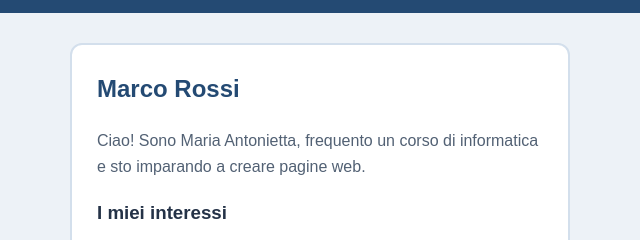
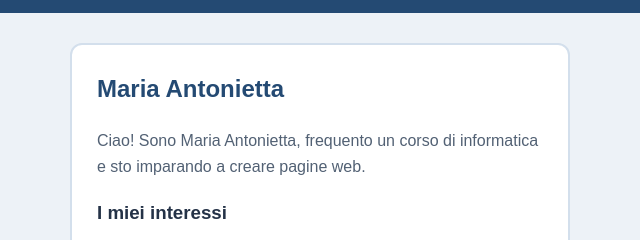
Before and after one commit to lunacodes1/laboratorio-html, a plain HTML site: page index.html in a window 1280 px wide. Shown: the part 132-372 px from the top of the page, 320-960 px from the left. Drawn offline with Linux system fonts and the light colour scheme.

Commit message:
Update index.html

```diff
--- a/index.html
+++ b/index.html
@@ -15,7 +15,7 @@
  <!-- Contenuto principale -->
  <main>
  <article class="scheda">
- <h2>Marco Rossi</h2>
+ <h2>Maria Antonietta</h2>
  <p class="descrizione">
  Ciao! Sono Maria Antonietta, frequento un corso di informatica
  e sto imparando a creare pagine web.
```
